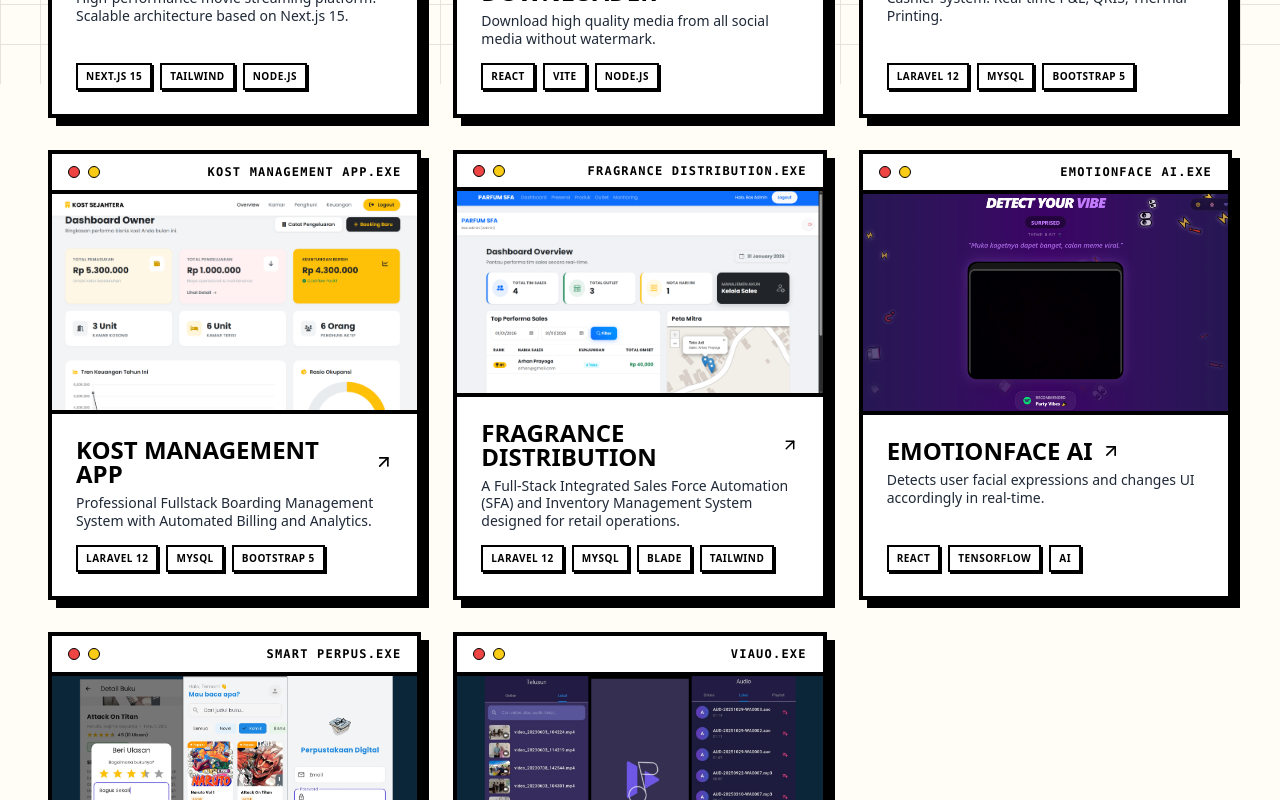
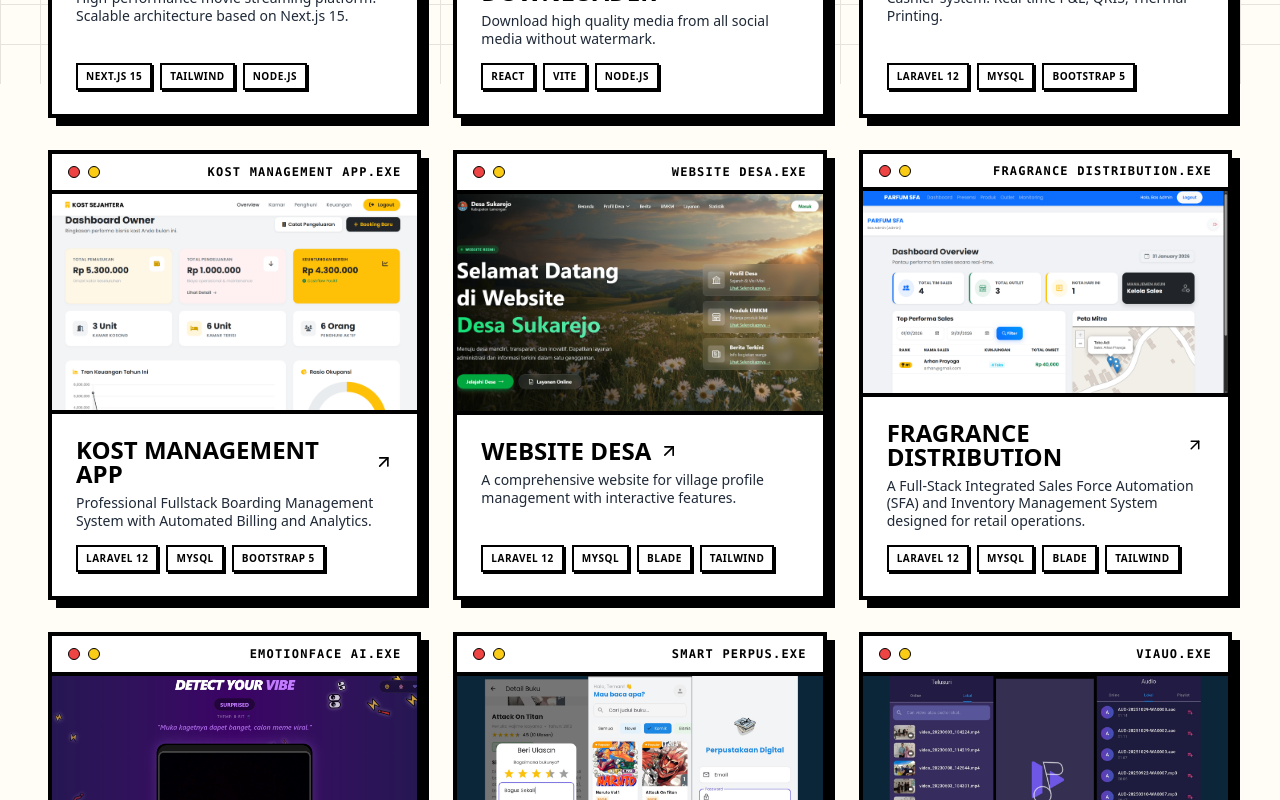
Before and after one commit to rezaaplvv/My-Web-Portofolio, a Next.js app: page /projects in a window 1280 px wide. Shown: the part 716-1516 px from the top of the page. Built offline with nearby package versions, Linux system fonts and the light colour scheme.

Commit message:
Add Project

```diff
--- a/app/projects/page.tsx
+++ b/app/projects/page.tsx
@@ -46,8 +46,19 @@ const ALL_PROJECTS = [
     demoLink: "https://sewakamar.mitrabayarapp.com/",
     docLink: "https://github.com/rezaaplvv/Kost-Management-App"
   },
+
     {
     id: 5,
+    title: "Website Desa",
+    subtitle: "Village Profile Website",
+    desc: "A comprehensive website for village profile management with interactive features.",
+    tech: ["Laravel 12", "MySQL", "Blade", "Tailwind"],
+    image: "/desaku.png",
+    demoLink: null,
+    docLink: "https://github.com/rezaaplvv"
+  },
+    {
+    id: 6,
     title: "Fragrance Distribution",
     subtitle: "SFA System",
     desc: "A Full-Stack Integrated Sales Force Automation (SFA) and Inventory Management System designed for retail operations.",
@@ -57,7 +68,7 @@ const ALL_PROJECTS = [
     docLink: "https://github.com/rezaaplvv/Parfumsfa-Integrated-System"
   },
   {
-    id: 6,
+    id: 7,
     title: "EmotionFace AI",
     subtitle: "AI Detection",
     desc: "Detects user facial expressions and changes UI accordingly in real-time.",
@@ -67,7 +78,7 @@ const ALL_PROJECTS = [
     docLink: "https://github.com/rezaaplvv/EmotionFace-AI"
   },
   {
-    id: 7,
+    id: 8,
     title: "Smart Perpus",
     subtitle: "Digital Library",
     desc: "Digital library system with gamification features for levels and rankings.",
@@ -78,7 +89,7 @@ const ALL_PROJECTS = [
   },
 
   {
-    id: 8,
+    id: 9,
     title: "Viauo",
     subtitle: "Multimedia App",
     desc: "Flutter streaming music/video online & offline player.",
```
Also changed, not shown: public/desaku.png (added).
